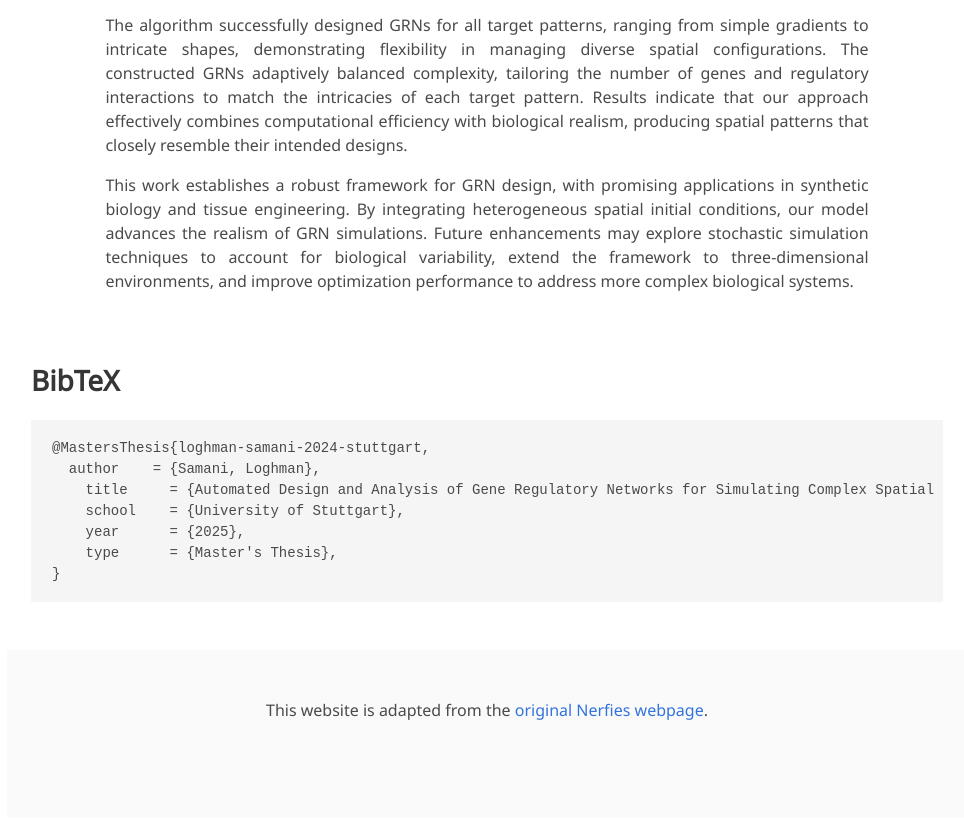
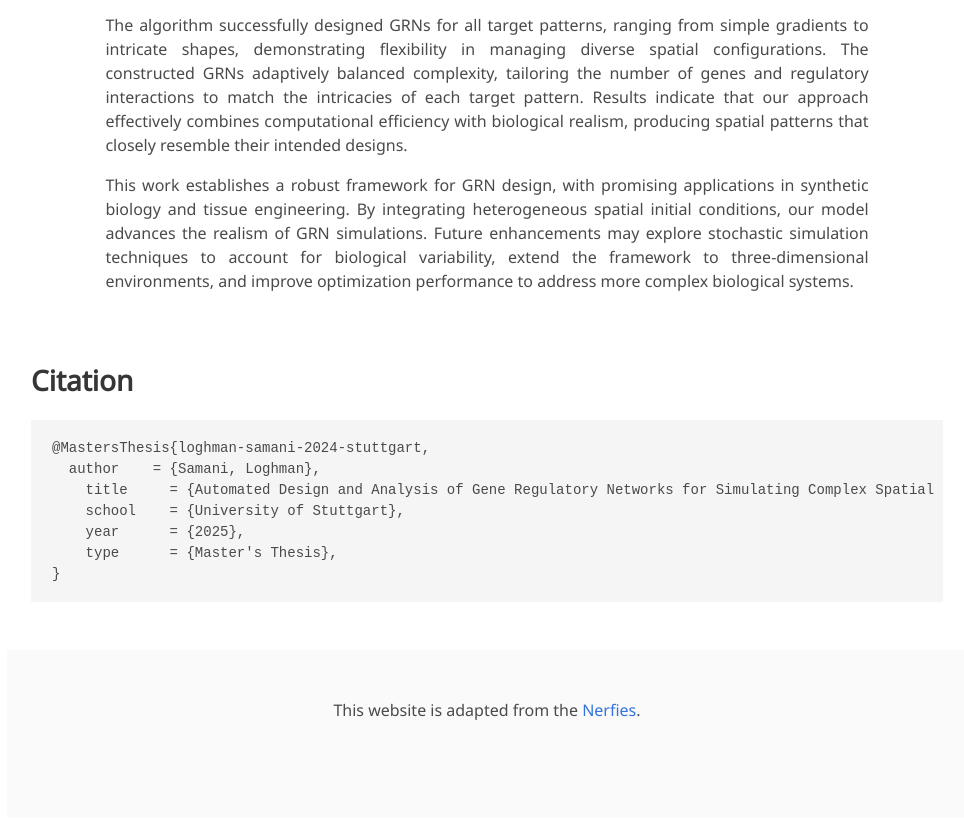
Before and after one commit to LoqmanSamani/hhh, a plain HTML site: page grn-designer/index.html in a window 1280 px wide. Shown: the part 1251-2072 px from the top of the page, without its empty margins (153-1117 px from the left). Drawn offline with nearby package versions, Linux system fonts and the light colour scheme; some icons are missing; a web font is replaced by a local one.

Commit message:
Update index.html

```diff
--- a/grn-designer/index.html
+++ b/grn-designer/index.html
@@ -176,7 +176,7 @@
 
 <section class="section" id="BibTeX">
   <div class="container is-max-desktop content">
-    <h2 class="title">BibTeX</h2>
+    <h2 class="title">Citation</h2>
     <pre><code>@MastersThesis{loghman-samani-2024-stuttgart,
   author    = {Samani, Loghman},
     title     = {Automated Design and Analysis of Gene Regulatory Networks for Simulating Complex Spatial Patterns},
@@ -192,7 +192,7 @@
   <div class="container">
     <div class="content has-text-centered">
       <p>
-        This website is adapted from the <a href="https://nerfies.github.io/" target="_blank">original Nerfies webpage</a>.
+        This website is adapted from the <a href="https://nerfies.github.io/" target="_blank">Nerfies</a>.
       </p>
     </div>
   </div>
```
